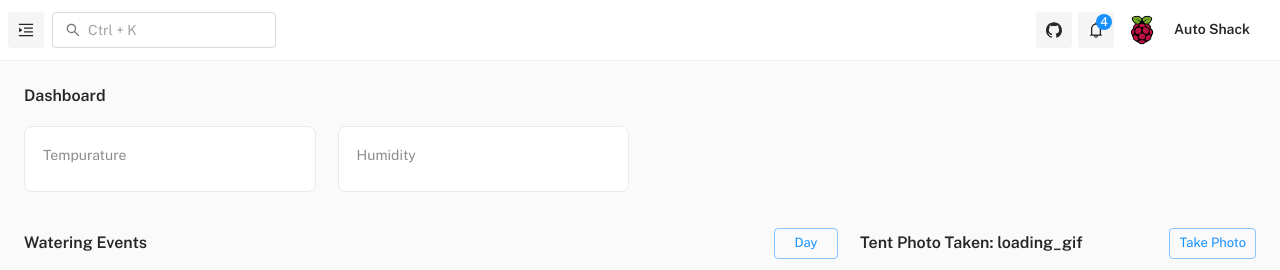
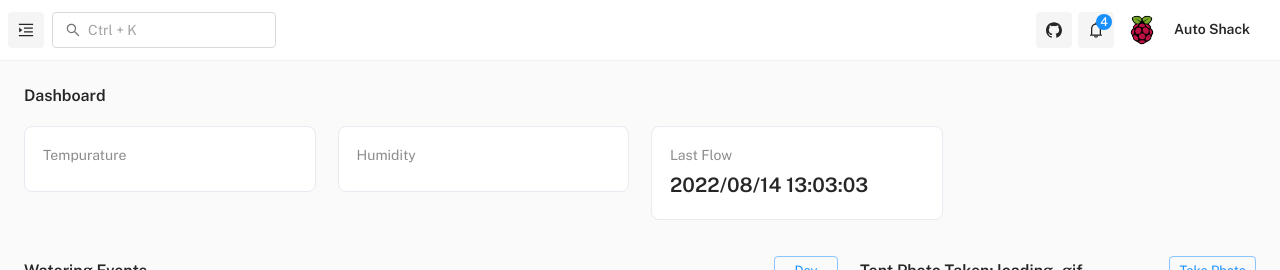
Before and after one commit to rkennedy1/autoShackMono, a React (Create React App) app in the folder shackWeb/: page /free/dashboard/default in a window 1280 px wide. Shown: the top 270 px of the page. Built offline with nearby package versions, Linux system fonts and the light colour scheme; no server answers.

Commit message:
lastFlow box

```diff
--- a/shackWeb/src/components/cards/peripherals/SensorReading.js
+++ b/shackWeb/src/components/cards/peripherals/SensorReading.js
@@ -49,6 +49,8 @@ SensorReading.propTypes = {
     color: PropTypes.string,
     title: PropTypes.string,
     count: PropTypes.string,
+    value: PropTypes.any,
+    isDecrease: PropTypes.any,
     percentage: PropTypes.number,
     isLoss: PropTypes.bool,
     extra: PropTypes.oneOfType([PropTypes.node, PropTypes.string])
--- a/shackWeb/src/layout/MainLayout/Header/HeaderContent/Notification.js
+++ b/shackWeb/src/layout/MainLayout/Header/HeaderContent/Notification.js
@@ -25,8 +25,7 @@ import MainCard from 'components/MainCard';
 import Transitions from 'components/@extended/Transitions';
 
 // assets
-import { BellOutlined, CloseOutlined, GiftOutlined, MessageOutlined, SettingOutlined } from '@ant-design/icons';
-import { ListItem } from '../../../../../node_modules/@mui/material/index';
+import { BellOutlined, CloseOutlined, GiftOutlined, MessageOutlined } from '@ant-design/icons';
 
 // sx styles
 const avatarSX = {
--- a/shackWeb/src/pages/dashboard/index.js
+++ b/shackWeb/src/pages/dashboard/index.js
@@ -14,18 +14,10 @@ const DashboardDefault = () => {
     const [slot, setSlot] = useState('day');
     const [temperature, setTemp] = useState();
     const [humidity, setHumidity] = useState();
-    const [flow, setFlow] = useState({ date: 1, flow_rate: 10 });
+    const [flow, setFlow] = useState([
+        { id: 0, datetime: '2022-08-14T13:03:03.000Z', humidity: 0, temperature: 0, flow_rate: 0, pump_status: 'OFF', execution_time: 0 }
+    ]);
     const [lastPic, setLastPic] = useState('loading_gif.gif');
-
-    function lastFlow(json) {
-        for (var i = 0; i < json.length; i++) {
-            console.log(json[i]);
-            if (json[i].flow_rate > 0) {
-                console.log(json[i]);
-                return { date: 0, flow_rate: json[i].flow_rate };
-            }
-        }
-    }
 
     useEffect(() => {
         fetch('http://raspberrypi.local:3001/data/lastItem')
@@ -40,6 +32,11 @@ const DashboardDefault = () => {
             .then((response) => response.json())
             .then((json) => {
                 setLastPic(json.lastPic);
+            });
+        fetch('http://raspberrypi.local:3001/data/lastFlow')
+            .then((response) => response.json())
+            .then((json) => {
+                setFlow(json);
             });
     });
 
@@ -62,6 +59,9 @@ const DashboardDefault = () => {
             </Grid>
             <Grid item xs={3}>
                 <SensorReading title="Humidity" value={humidity} percentage={humidity} />
+            </Grid>
+            <Grid item xs={3}>
+                <SensorReading title="Last Flow" value={flow[0].datetime.slice(0, 19).replace(/-/g, '/').replace('T', ' ')} />
             </Grid>
 
             <Grid item md={8} sx={{ display: { sm: 'none', md: 'block', lg: 'none' } }} />
```
